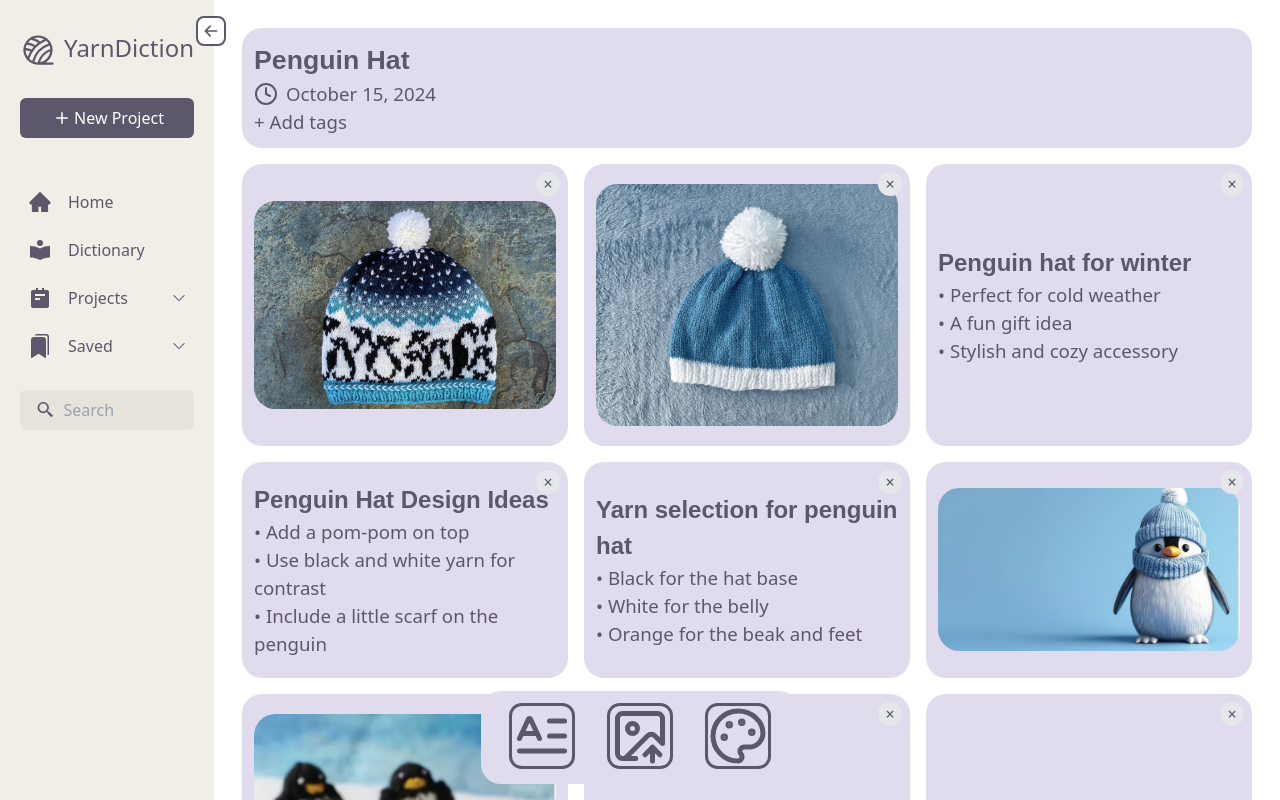
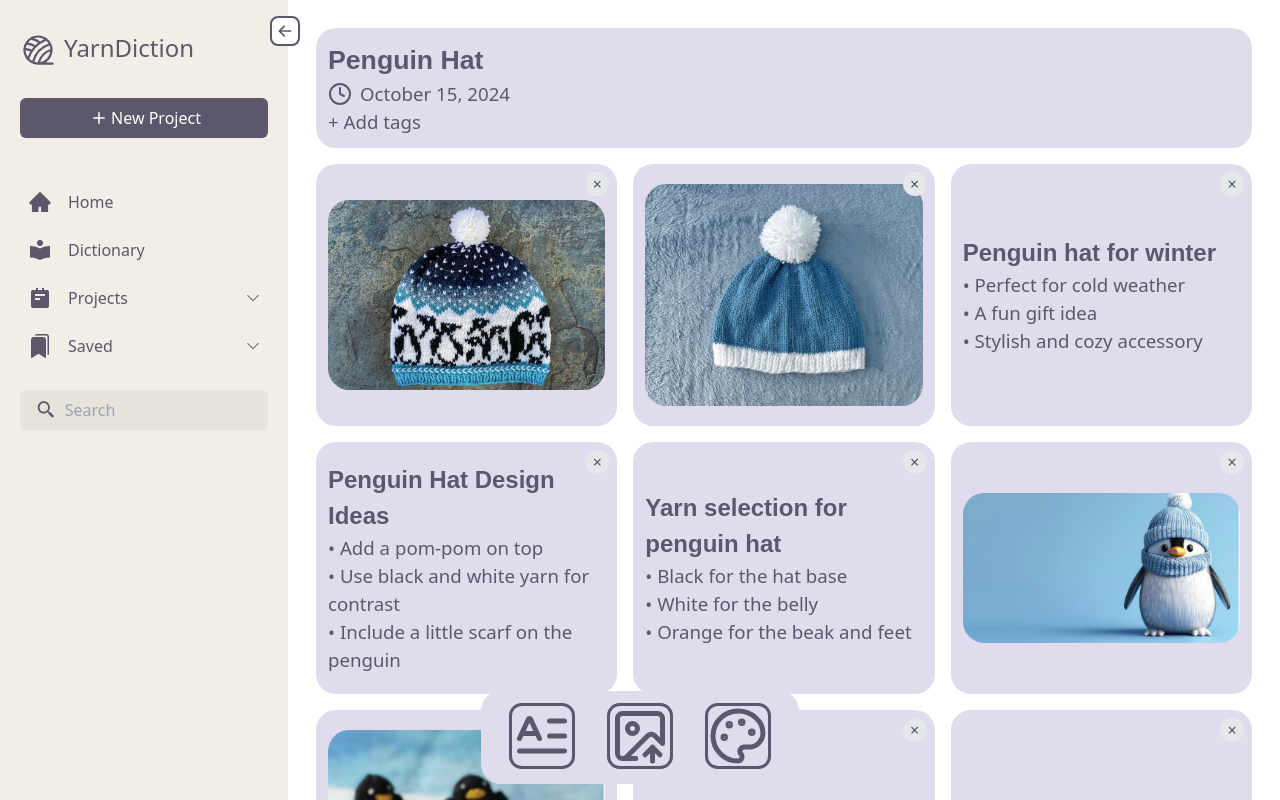
Before and after one commit to kyrdo/cis5120-a05, a React (Vite) app: page /penguinpage in a window 1280 px wide. Shown: the top 800 px of the page. Built offline with nearby package versions, Linux system fonts and the light colour scheme.

Commit message:
fixed image again

```diff
--- a/src/App.css
+++ b/src/App.css
@@ -44,7 +44,7 @@
     border-radius: 15pt;
     margin-bottom: 16px;
     padding: 12px;
-    width: 100%;
+    width: "max-w-[296px]";
     height: 100%;
     display: flex;
     flex-direction: column;
--- a/src/components/ImageBlock.tsx
+++ b/src/components/ImageBlock.tsx
@@ -5,7 +5,7 @@
                 src={src}
                 alt="Image Block"
                 style={{ borderRadius: "16pt" }}
-                className="image-style max-w-full max-w-[290px]"
+                className="max-w-[296px]"
             />
         </div>
     );
```
